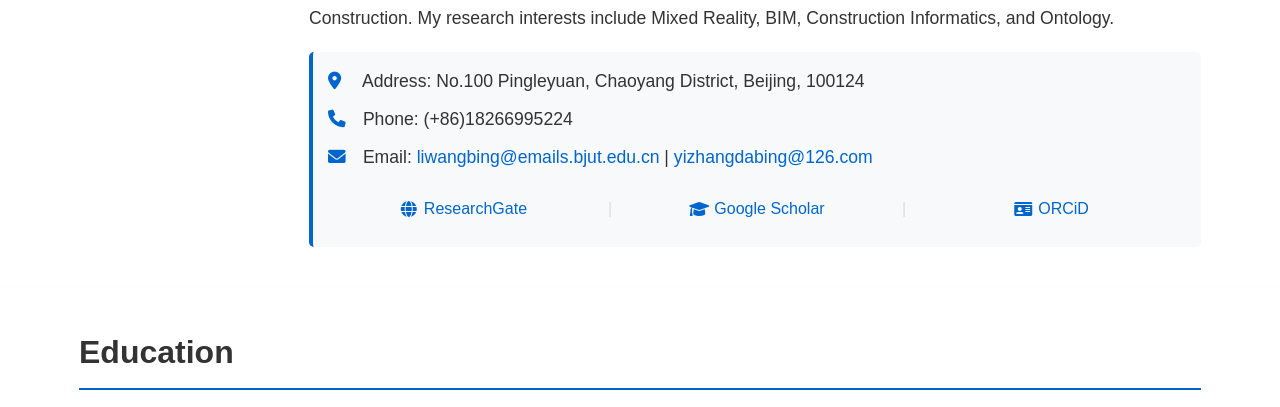
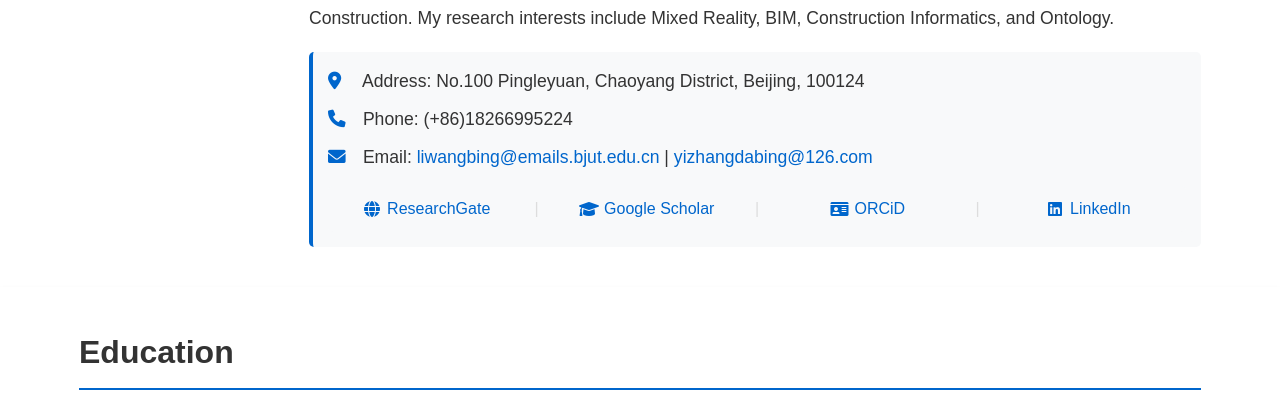
Before and after one commit to LWB-0524/WangbingLi.github.io, a plain HTML site: page index.html in a window 1280 px wide. Shown: the part 333-740 px from the top of the page. Drawn offline with Linux system fonts and the light colour scheme.

Commit message:
Update index.html

```diff
--- a/index.html
+++ b/index.html
@@ -60,6 +60,10 @@
                             <span class="profile-divider">|</span>
                             <a href="https://orcid.org/0000-0001-5690-3477" target="_blank" class="profile-link">
                                 <i class="fas fa-id-card"></i> ORCiD
+                            </a>
+                            <span class="profile-divider">|</span>
+                            <a href="https://www.linkedin.com/in/wangbing-li-521856332/" target="_blank" class="profile-link">
+                                <i class="fab fa-linkedin"></i> LinkedIn
                             </a>
                         </div>
                     </div>
```
